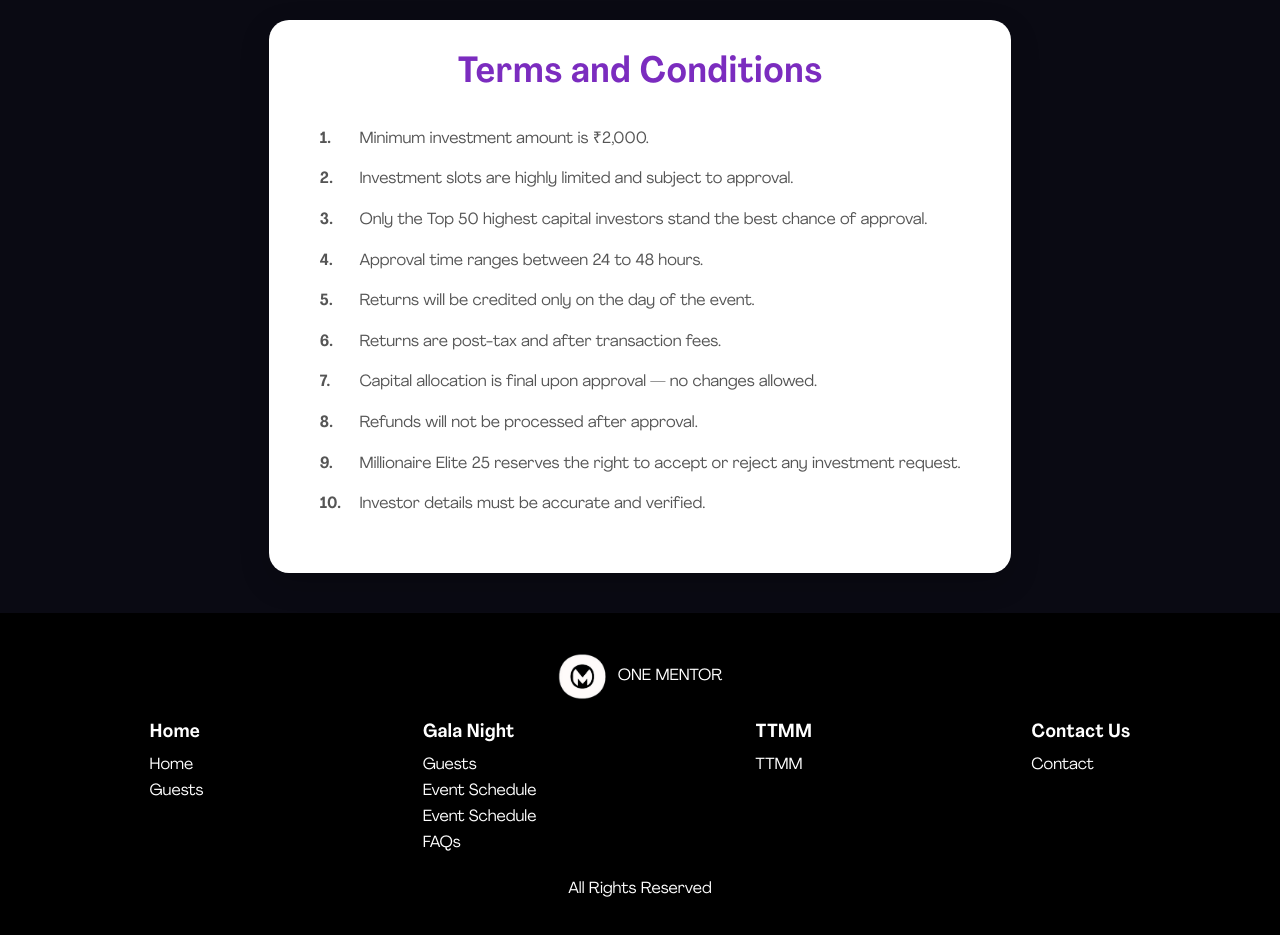
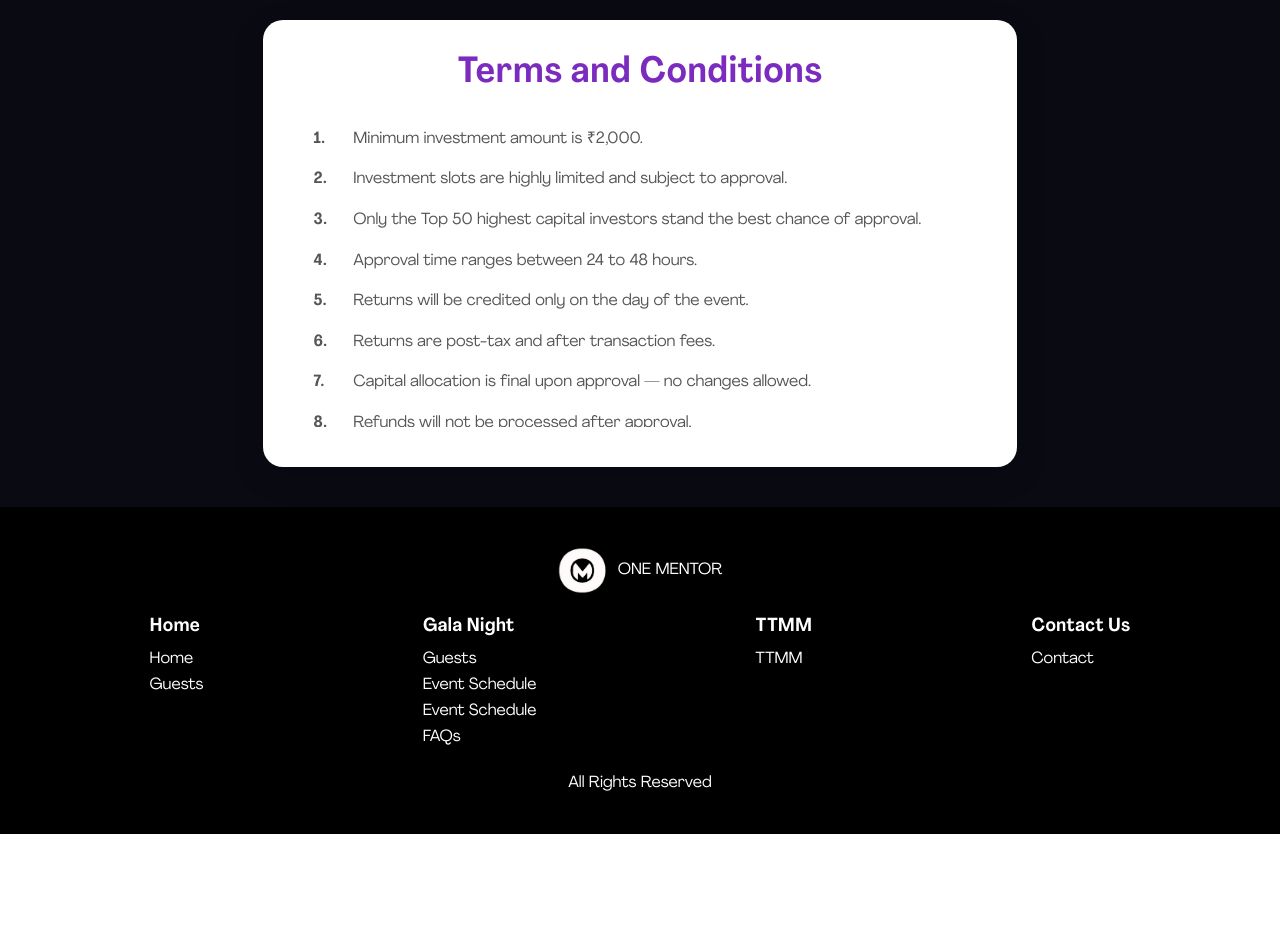
Before and after one commit to h4636oh/one-mentor-millionaire-elite-2k25, a React (Create React App) app: page /investment in a window 1280 px wide. Shown: the part 2560-3495 px from the top of the page. After the commit the page ends 3394 px from the top, so only its background shows below. Built offline with nearby package versions, Linux system fonts and the light colour scheme.

Commit message:
updated investment toc

```diff
--- a/src/components/Investment.js
+++ b/src/components/Investment.js
@@ -39,10 +39,21 @@ const Investment = () => {
 		'Approval time ranges between 24 to 48 hours.',
 		'Returns will be credited only on the day of the event.',
 		'Returns are post-tax and after transaction fees.',
-		'Capital allocation is final upon approval — no changes allowed.',
-		'Refunds will not be processed after approval.',
-		'Millionaire Elite 25 reserves the right to accept or reject any investment request.',
-		'Investor details must be accurate and verified.',
+		'Capital allocation is final upon approval — no changes allowed.  ',
+		'Refunds will not be processed after approval.  ',
+		'Millionaire Elite 25 reserves the right to accept or reject any investment request.  ',
+		'Investor details must be accurate and verified.  ',
+		'Participation confirms acceptance of these terms.  ',
+		'Capital allocation is based on revenue strategy and project performance.  ',
+		'Returns are subject to market performance and capital contribution.  ',
+		'Valid ID proof is mandatory for all investors.  ',
+		'Payments must be processed through approved channels only.  ',
+		'Disputes will be resolved under Mumbai jurisdiction.  ',
+		'Confidentiality of investor details must be maintained.  ',
+		'Event day credits will be processed within 24 hours post-event.  ',
+		'Investments are non-transferable.  ',
+		'Millionaire Elite 25 holds no liability for external market influences affecting returns.  ',
+		'Changes to terms and conditions will be communicated in advance.',
 	];
 
 	return (
@@ -167,7 +178,10 @@ const Investment = () => {
 				<div className="terms-card">
 					<h1 className="terms-heading">Terms and Conditions</h1>
 					<div className="terms-content">
-						<ol className="terms-list">
+						<ol
+							className="terms-list"
+							style={{ maxHeight: '300px', overflow: 'auto' }}
+						>
 							{terms.map((term, index) => (
 								<li key={index} className="term-item">
 									{term}
```
Also changed, not shown: src/styles/Investment.css (line endings or trailing spaces).
